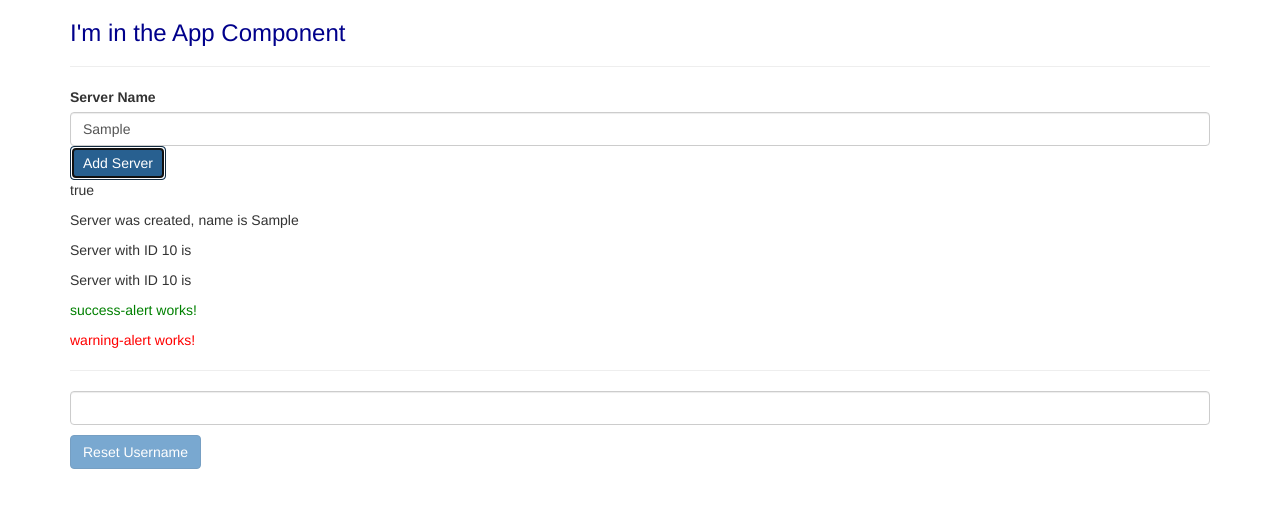
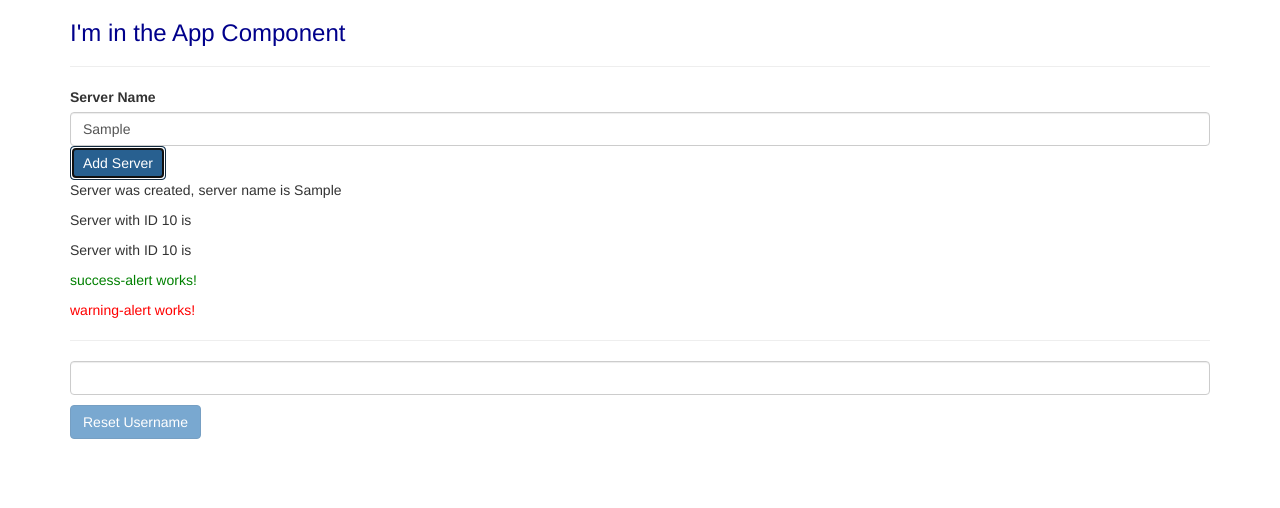
Before and after one commit to aacebal/udemy-first-app, an Angular app: page / in a window 1280 px wide. Both pictures are taken after typing "Sample" into the empty fields and a click on the button "Add Server". Shown: the top 508 px of the page. Built offline with nearby package versions, Linux system fonts and the light colour scheme.

Commit message:
directives

```diff
--- a/src/app/servers/servers.component.html
+++ b/src/app/servers/servers.component.html
@@ -13,8 +13,10 @@
 [disabled]="!allowNewServer"
 (click)="onCreateServer()">Add Server</button>
 
-<p [innerText]="allowNewServer"></p>
-<p>{{ serverCreationStatus }}</p>
+<!-- <p [innerText]="allowNewServer"></p> -->
+<!-- <p>{{ serverCreationStatus }}</p> -->
+
+<p *ngIf="serverCreated">Server was created, server name is {{ serverName }}</p>
 
 <app-server></app-server>
 <app-server></app-server>
--- a/src/app/servers/servers.component.ts
+++ b/src/app/servers/servers.component.ts
@@ -11,6 +11,7 @@
   allowNewServer: boolean = false;
   serverCreationStatus = "No server was created";
   serverName = "";
+  serverCreated: boolean = false;
 
   constructor() {
   setTimeout(() => {
@@ -22,6 +23,7 @@
   }
 
   onCreateServer() {
+    this.serverCreated = true;
     this.serverCreationStatus = "Server was created, name is " + this.serverName;
   }
 
```
